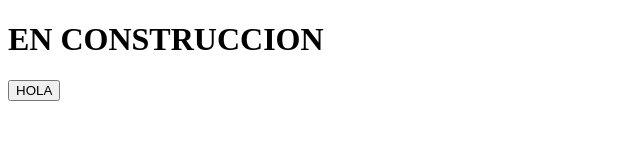
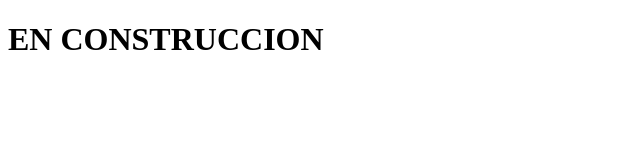
Before and after one commit to Jaimesoto1586/Productoalbum-VueJs-CDN, a plain HTML site: page prueba.html in a window 1280 px wide. Shown: the whole page, without its empty margins (0-640 px from the left). Drawn offline with Linux system fonts and the light colour scheme.

Commit message:
Volvi todo a la normalidad

```diff
--- a/prueba.html
+++ b/prueba.html
@@ -7,6 +7,5 @@
 </head>
 <body>
     <h1>EN CONSTRUCCION</h1>
-    <button class="btn btn-primary btn-sm">HOLA</button>
 </body>
 </html>
```
